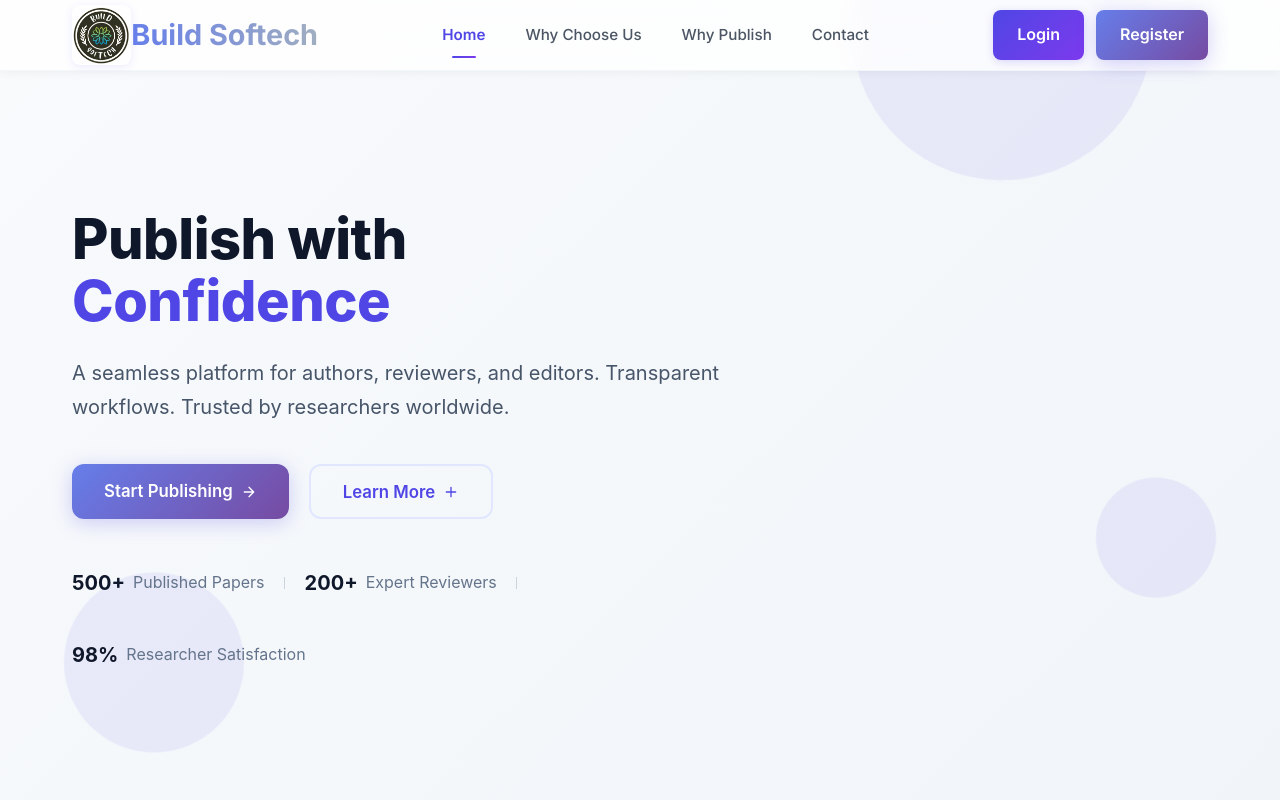
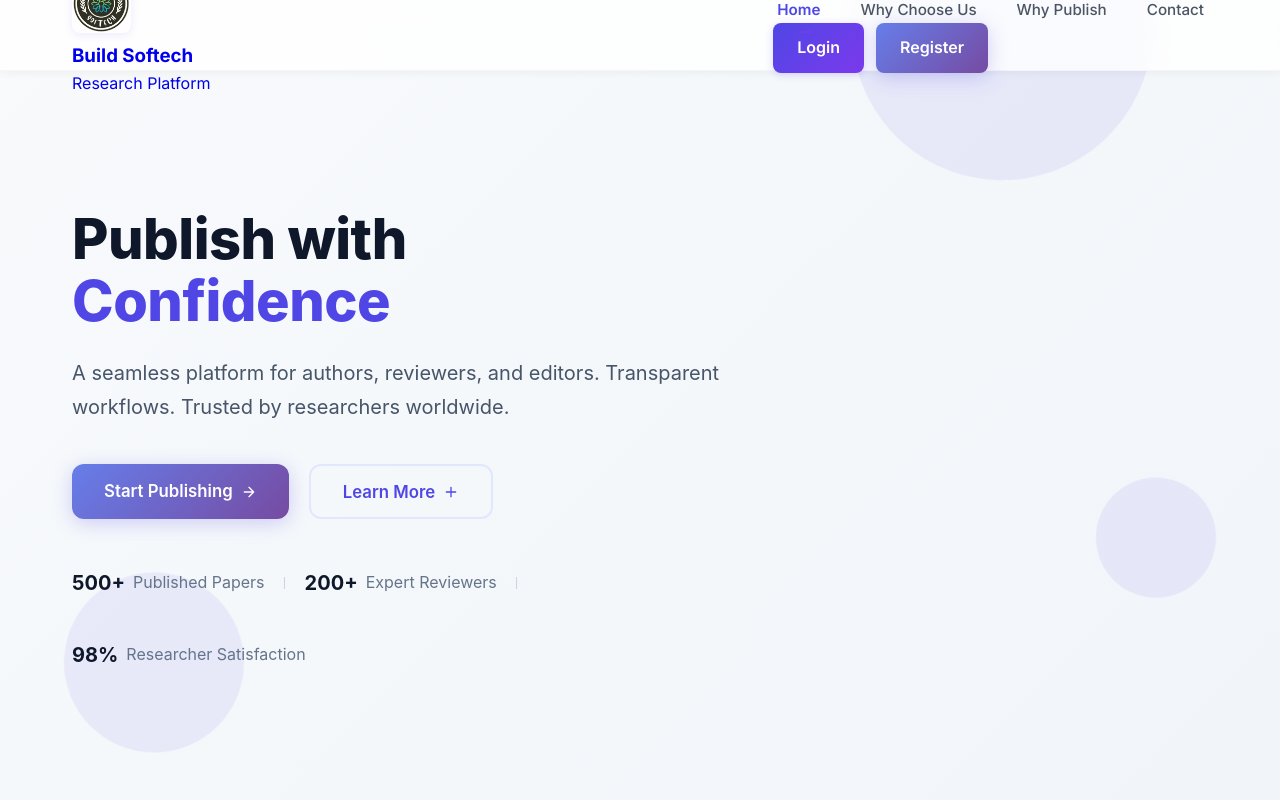
Before and after one commit to nawazkhan060/research, a React (Create React App) app: page / in a window 1280 px wide. Shown: the top 800 px of the page. Built offline with nearby package versions, Linux system fonts and the light colour scheme.

Commit message:
Update Header.jsx

```diff
--- a/src/components/Header.jsx
+++ b/src/components/Header.jsx
@@ -86,10 +86,8 @@ const Header = () => {
   // Handle Logo Click → Go to Homepage
   const handleLogoClick = () => {
     if (location.pathname !== '/') {
-      // Will be handled by Link to="/"
       return;
     }
-    // If on homepage, scroll to top
     window.scrollTo({ top: 0, behavior: 'smooth' });
   };
 
@@ -97,29 +95,29 @@ const Header = () => {
     <header className="header" role="banner">
       <div className="container">
         <div className="header-content">
-          {/* Logo - Image Only */}
+          {/* Logo */}
           <Link
             to="/"
             className="logo"
             onClick={handleLogoClick}
             aria-label="Build Softech Home"
           >
+            <div className="logo-wrapper">
               <img
                 src="./logo.png"
                 alt="Build Softech Logo"
                 className="logo-image"
               />
-            <div className="footer-logo-text">
+              <div className="logo-text">
                 <h3>Build Softech</h3>
+                <span>Research Platform</span>
+              </div>
             </div>
           </Link>
 
-          {/* Navigation Menu */}
-          <nav
-            className={`nav ${isMenuOpen ? 'nav-open' : ''}`}
-            role="navigation"
-            aria-label="Main Navigation"
-          >
+          {/* Desktop Navigation + Auth Buttons */}
+          <div className="desktop-nav">
+            <nav className="nav">
               <ul className="nav-list">
                 {navItems.map(({ href, label }) => (
                   <li key={href}>
@@ -135,9 +133,9 @@ const Header = () => {
                   </li>
                 ))}
               </ul>
+            </nav>
 
-            {/* Mobile Auth Buttons */}
-            <div className="nav-buttons mobile-buttons">
+            <div className="nav-buttons desktop-buttons">
               <Link
                 to="/login"
                 className="btn btn-secondary"
@@ -155,26 +153,6 @@ const Header = () => {
                 Register
               </Link>
             </div>
-          </nav>
-
-          {/* Desktop Auth Buttons */}
-          <div className="nav-buttons desktop-buttons">
-            <Link
-              to="/login"
-              className="btn btn-secondary log"
-              onClick={() => setIsMenuOpen(false)}
-              aria-label="Login to your account"
-            >
-              Login
-            </Link>
-            <Link
-              to="/register"
-              className="btn btn-primary"
-              onClick={() => setIsMenuOpen(false)}
-              aria-label="Create a new account"
-            >
-              Register
-            </Link>
           </div>
 
           {/* Mobile Menu Toggle */}
@@ -183,12 +161,54 @@ const Header = () => {
             onClick={toggleMenu}
             aria-label={isMenuOpen ? 'Close menu' : 'Open menu'}
             aria-expanded={isMenuOpen}
-            aria-controls="main-nav"
+            aria-controls="mobile-nav"
           >
             <span className="bar"></span>
             <span className="bar"></span>
             <span className="bar"></span>
           </button>
+
+          {/* Mobile Menu */}
+          {isMenuOpen && (
+            <div className="mobile-menu" id="mobile-nav">
+              <nav className="mobile-nav">
+                <ul className="mobile-nav-list">
+                  {navItems.map(({ href, label }) => (
+                    <li key={href}>
+                      <a
+                        href={href}
+                        className={`nav-link ${activeSection === href ? 'active' : ''}`}
+                        onClick={(e) => handleNavClick(e, href)}
+                        aria-current={activeSection === href ? 'page' : undefined}
+                      >
+                        {label}
+                        {activeSection === href && <span className="link-underline"></span>}
+                      </a>
+                    </li>
+                  ))}
+                </ul>
+              </nav>
+
+              <div className="mobile-auth">
+                <Link
+                  to="/login"
+                  className="btn btn-secondary btn-block"
+                  onClick={() => setIsMenuOpen(false)}
+                  aria-label="Login to your account"
+                >
+                  Login
+                </Link>
+                <Link
+                  to="/register"
+                  className="btn btn-primary btn-block"
+                  onClick={() => setIsMenuOpen(false)}
+                  aria-label="Create a new account"
+                >
+                  Register
+                </Link>
+              </div>
+            </div>
+          )}
         </div>
       </div>
 
```
Lines whose indentation alone changed are shown as unchanged.
